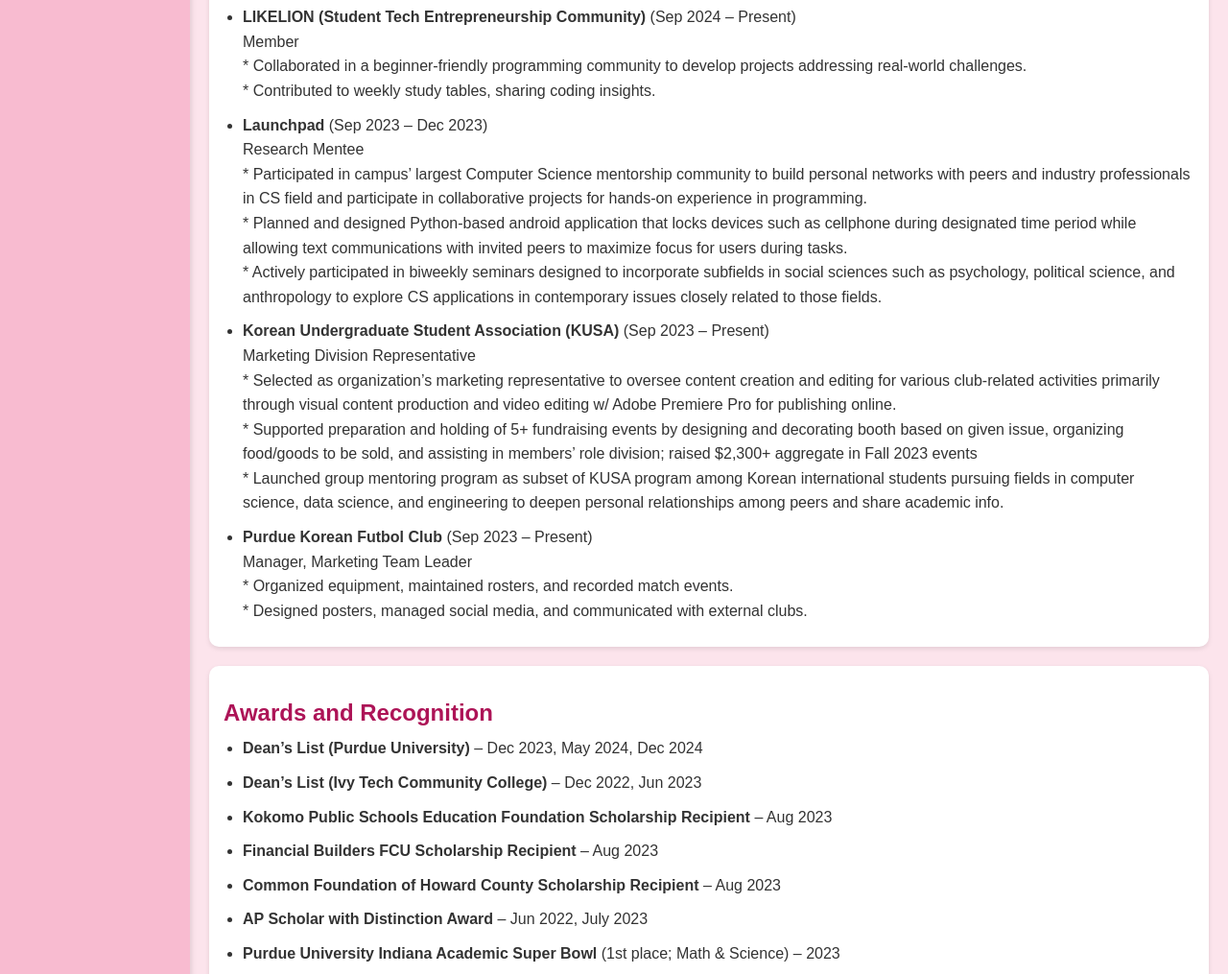
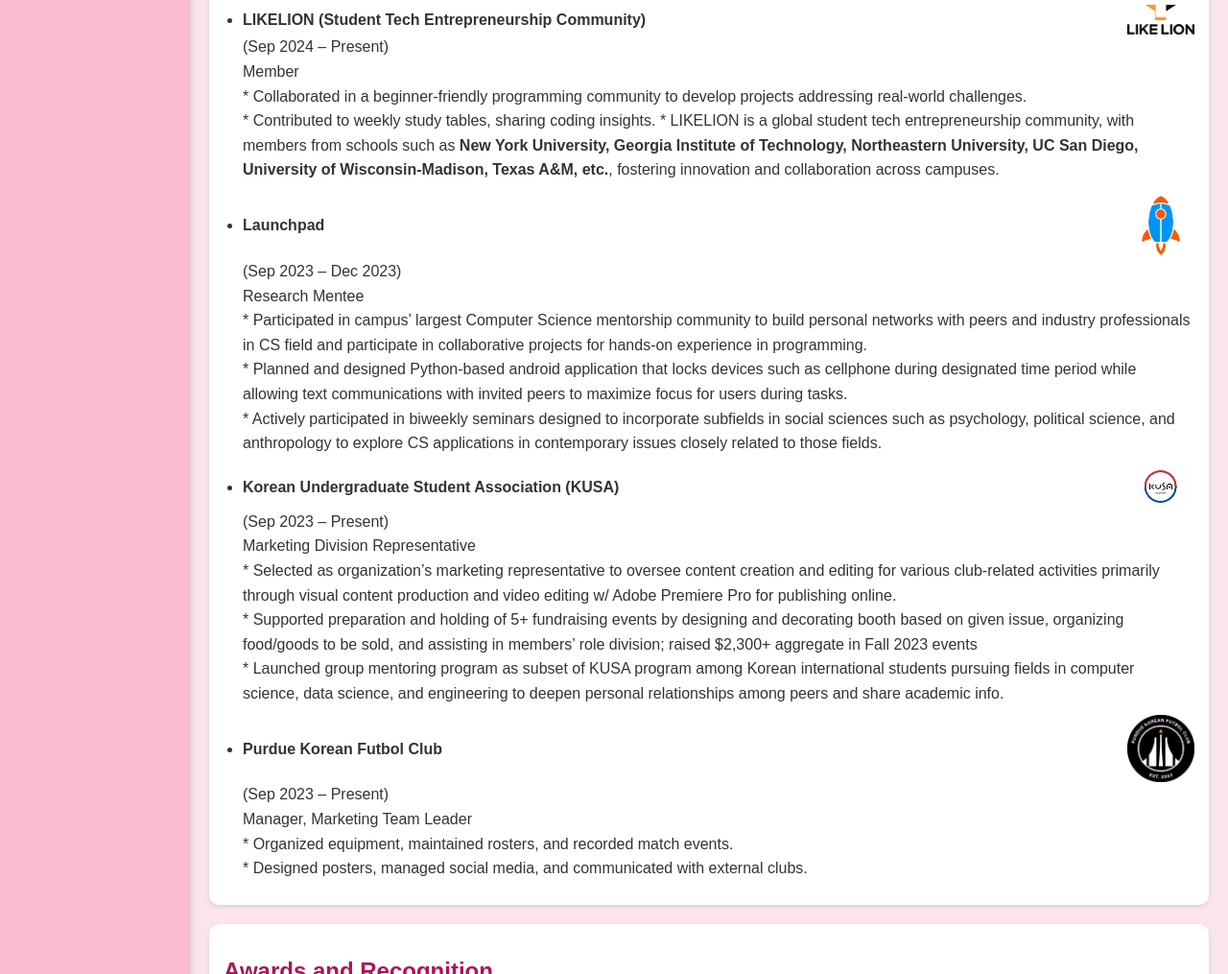
Before and after one commit to jihwimin/Jihwi-Personal-Website, a plain HTML site: page index.html in a window 1280 px wide. Shown: the part 1600-2615 px from the top of the page at 96% size. Drawn offline with Linux system fonts and the light colour scheme.

Commit message:
added description to likelion

```diff
--- a/index.html
+++ b/index.html
@@ -107,7 +107,7 @@
             Data Analyst Intern in The Data Mine Learning Community<br>
             * Built a <strong>Dynamic Order Routing Model</strong> that improved delivery time predictions and optimized fulfillment, enhancing cost efficiency for both customers and the business.<br>
             * Developed an <strong>interactive store map</strong> and clustering insights that identified top-selling products and improved inventory distribution strategies across 1,600+ locations.<br>
-            * Streamlined data handling and analysis of 500GB+ datasets using PySpark, enabling actionable recommendations that addressed shipping inefficiencies and improved routing accuracy.
+            * Streamlined data handling and analysis of <strong>500GB+</strong> datasets using PySpark, enabling actionable recommendations that addressed shipping inefficiencies and improved routing accuracy.
           </li>
         </ul>
       </section>
@@ -116,24 +116,45 @@
       <section id="leadership">
         <h2>Leadership & Activities</h2>
         <ul>
-          <li><strong>LIKELION (Student Tech Entrepreneurship Community)</strong> (Sep 2024 – Present)<br>
+          <li>
+            <div class="section-title">
+              <strong>LIKELION (Student Tech Entrepreneurship Community)</strong>
+              <img src="logos/likelion-logo.png" alt="LIKELION Logo" class="logo">
+            </div>
+            (Sep 2024 – Present)<br>
             Member<br>
             * Collaborated in a beginner-friendly programming community to develop projects addressing real-world challenges.<br>
             * Contributed to weekly study tables, sharing coding insights.
+            *  LIKELION is a global student tech entrepreneurship community, with members from schools such as <strong>New York University, Georgia Institute of Technology, Northeastern University, UC San Diego, University of Wisconsin-Madison, Texas A&M, etc.</strong>, fostering innovation and collaboration across campuses.
           </li>
-          <li><strong>Launchpad</strong> (Sep 2023 – Dec 2023)<br>
+          <li>
+            <div class="section-title">
+              <strong>Launchpad</strong>
+              <img src="logos/launchpad-logo.png" alt="Launchpad Logo" class="logo">
+            </div>
+            (Sep 2023 – Dec 2023)<br>
             Research Mentee<br>
             * Participated in campus’ largest Computer Science mentorship community to build personal networks with peers and industry professionals in CS field and participate in collaborative projects for hands-on experience in programming.<br>
             * Planned and designed Python-based android application that locks devices such as cellphone during designated time period while allowing text communications with invited peers to maximize focus for users during tasks.<br>
             * Actively participated in biweekly seminars designed to incorporate subfields in social sciences such as psychology, political science, and anthropology to explore CS applications in contemporary issues closely related to those fields.
           </li>
-          <li><strong>Korean Undergraduate Student Association (KUSA)</strong> (Sep 2023 – Present)<br>
+          <li>
+            <div class="section-title">
+              <strong>Korean Undergraduate Student Association (KUSA)</strong>
+              <img src="logos/kusa-logo.png" alt="KUSA Logo" class="logo">
+            </div>
+            (Sep 2023 – Present)<br>
             Marketing Division Representative<br>
             * Selected as organization’s marketing representative to oversee content creation and editing for various club-related activities primarily through visual content production and video editing w/ Adobe Premiere Pro for publishing online.<br>
             * Supported preparation and holding of 5+ fundraising events by designing and decorating booth based on given issue, organizing food/goods to be sold, and assisting in members’ role division; raised $2,300+ aggregate in Fall 2023 events<br>
             * Launched group mentoring program as subset of KUSA program among Korean international students pursuing fields in computer science, data science, and engineering to deepen personal relationships among peers and share academic info.
           </li>
-          <li><strong>Purdue Korean Futbol Club</strong> (Sep 2023 – Present)<br>
+          <li>
+            <div class="section-title">
+              <strong>Purdue Korean Futbol Club</strong>
+              <img src="logos/pkfc-logo.png" alt="Purdue Korean Futbol Club Logo" class="logo">
+            </div>
+            (Sep 2023 – Present)<br>
             Manager, Marketing Team Leader<br>
             * Organized equipment, maintained rosters, and recorded match events.<br>
             * Designed posters, managed social media, and communicated with external clubs.
```
